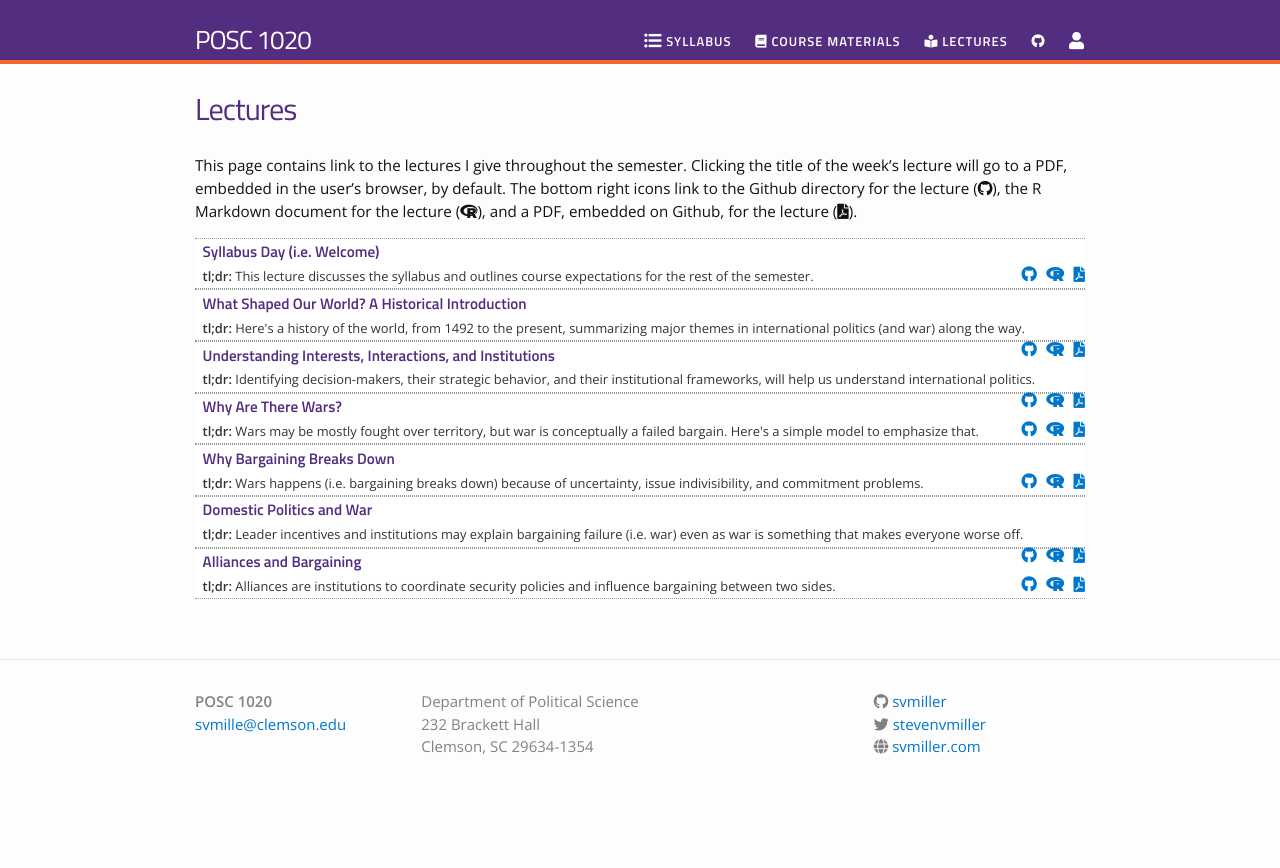
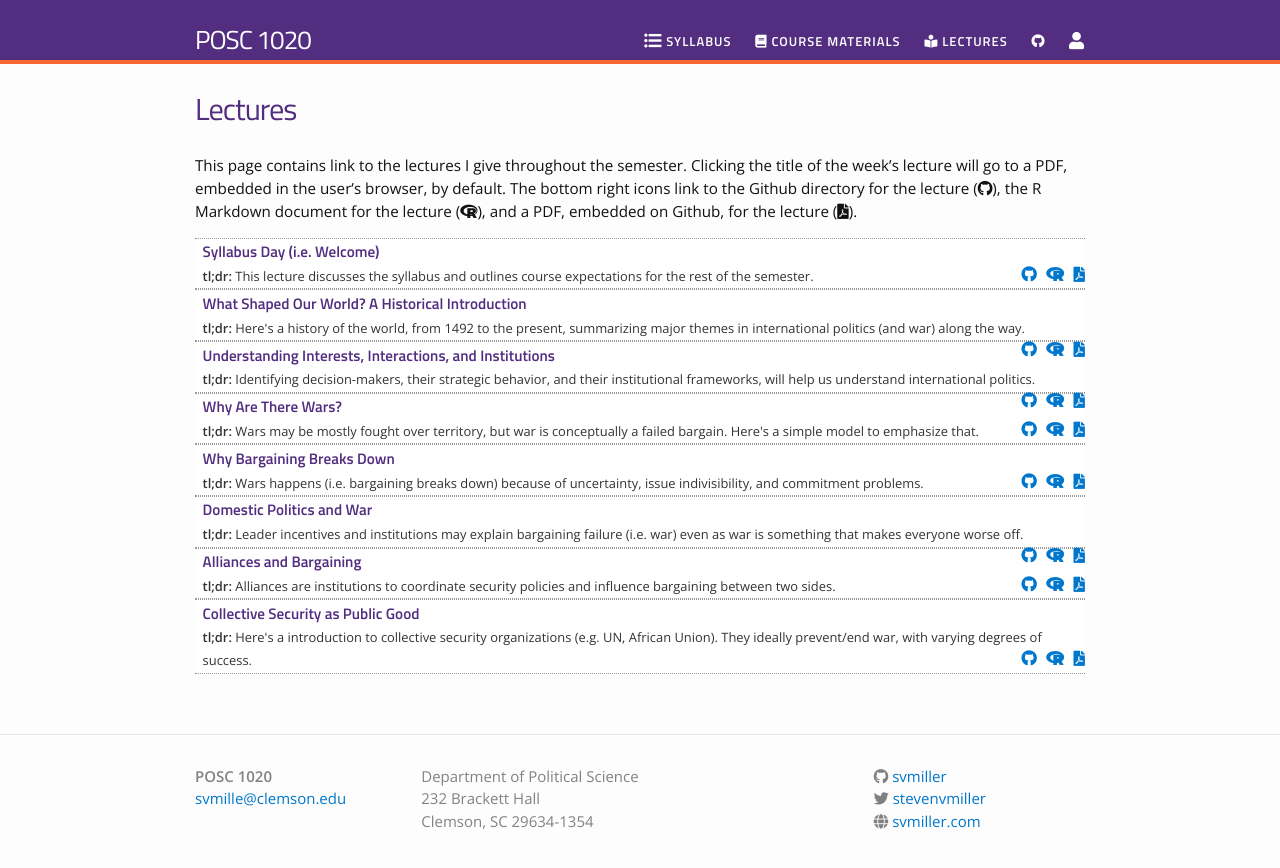
Before and after one commit to svmiller/posc1020, a Jekyll site: the page built from lectures.md, in a window 1280 px wide. Shown: the top 868 px of the page. Built offline with Jekyll 4.4.1, drawn with Linux system fonts in a browser that asks for light colours; nearby versions of some CDN libraries.

Commit message:
add cso lecture

```diff
--- a/_data/lectures.yml
+++ b/_data/lectures.yml
@@ -32,3 +32,8 @@
   filename: alliance-bargaining
   dirname: alliance-bargaining
   tldr: "Alliances are institutions to coordinate security policies and influence bargaining between two sides."
+
+- title: "Collective Security as Public Good"
+  filename: collective-security
+  dirname: collective-security
+  tldr: "Here's a introduction to collective security organizations (e.g. UN, African Union). They ideally prevent/end war, with varying degrees of success."
```
